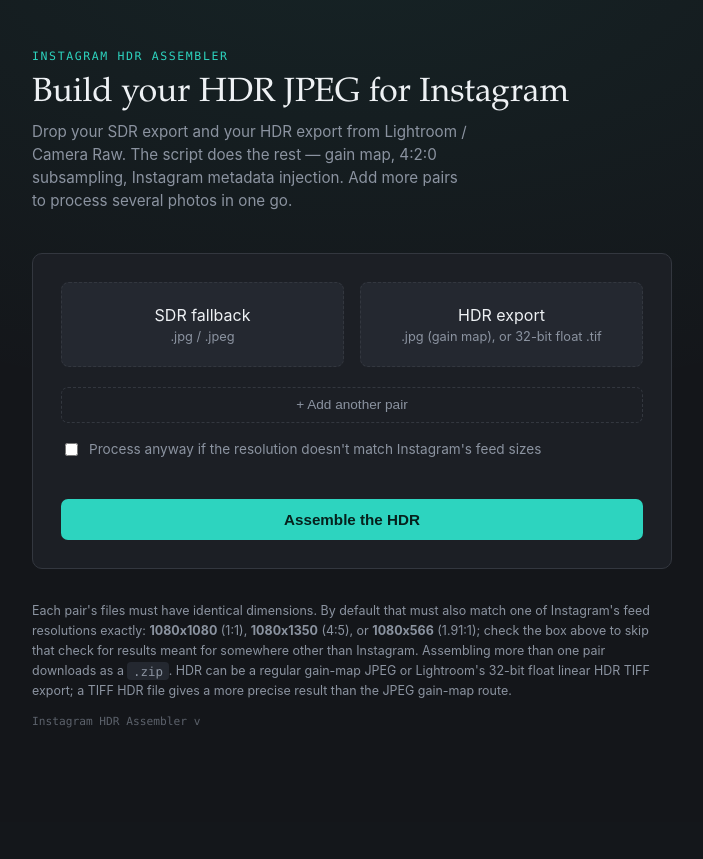
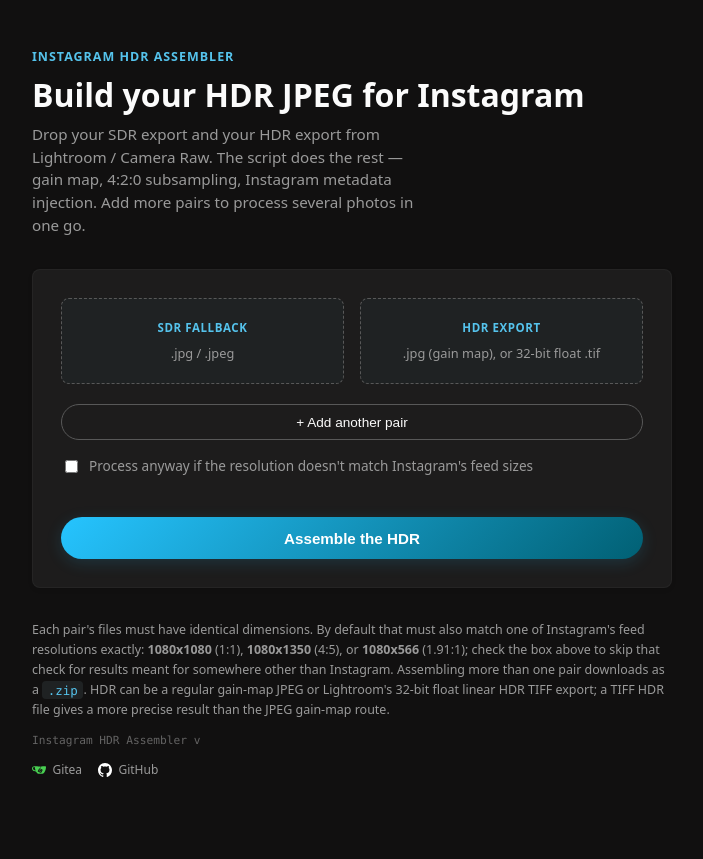
Before and after one commit to Djeex/instameex, a Python web app: template templates/index.html in a window 1280 px wide. Shown: the whole page, without its empty margins (288-991 px from the left). Before the commit the page ends 728 px from the top, so only its background shows below. Run offline with Jinja, Linux system fonts and the light colour scheme; the template is opened without the code that fills it, so the values that code supplies are empty.

Commit message:
Restyle the UI to match lumeex's back-office look, add repo links
Reworked static/style.css to follow the same visual language as
lumeex's back office (near-black background, cyan accent, gradient
pill buttons, translucent bordered panels) instead of the previous
generic dark-teal theme. Dropzones now use a dashed border while
empty, turning solid once a file is picked. Also fixes a stale CSS
selector (.dropzone label.tag) that never matched the actual markup
(a <span>), so the SDR/HDR tag labels were unstyled before.

Adds Gitea and GitHub repo links in the footer, using the same icons
and link pattern as lumeex.

```diff
--- a/docker/compose.yaml
+++ b/docker/compose.yaml
@@ -9,7 +9,3 @@ services:
     restart: unless-stopped
     ports:
       - "5050:5000"  # host:container — change 5050 if that's taken too
-    # Put a reverse proxy (Traefik/nginx/SWAG) in front of this if you
-    # want it reachable outside your LAN — the Flask app itself has no
-    # auth and no rate limiting, so keep it internal-only or add both
-    # before exposing it further than your own network.
--- a/static/style.css
+++ b/static/style.css
@@ -1,17 +1,25 @@
 :root {
-  --bg: #14161a;
-  --surface: #1c1f25;
-  --surface-raised: #242830;
-  --border: #33373f;
-  --text: #eef1f4;
-  --text-muted: #8b93a0;
-  --accent: #2dd4bf;
-  --accent-dim: #2a8577;
-  --ok: #7fa37a;
-  --err: #c4604a;
-  --serif: Charter, "Iowan Old Style", "Palatino Linotype", Georgia, ui-serif, serif;
+  --bg: #111010;
+  --surface: rgb(67 67 67 / 26%);
+  --surface-raised: #1f2223;
+  --surface-focus: #161616;
+  --border: #2f2e2e80;
+  --border-solid: #585858;
+  --text: #fbfbfb;
+  --text-muted: #9a9a9a;
+  --placeholder: #585858;
+  --accent: #55c3ec;
+  --accent-start: #26c4ff;
+  --accent-end: #016074;
+  --accent-hover-start: #72d9ff;
+  --accent-hover-end: #26657e;
+  --gold: #ffc700;
+  --ok: #049b3d;
+  --ok-bright: #28c76f;
+  --err: #dc3545;
+  --err-dim: rgb(121 26 19);
   --mono: ui-monospace, "SF Mono", "JetBrains Mono", Menlo, Consolas, monospace;
-  --sans: -apple-system, "Segoe UI", system-ui, sans-serif;
+  --sans: ui-sans-serif, system-ui, -apple-system, "Segoe UI", Roboto, "Helvetica Neue", Arial, sans-serif;
 }
 
 * { box-sizing: border-box; }
@@ -20,8 +28,6 @@ body {
   margin: 0;
   padding: 3rem 1.5rem 5rem;
   background: var(--bg);
-  background-image:
-    radial-gradient(ellipse 900px 500px at 50% -10%, rgba(45, 212, 191, 0.07), transparent);
   color: var(--text);
   font-family: var(--sans);
   line-height: 1.5;
@@ -34,19 +40,20 @@ body {
 }
 
 .eyebrow {
-  font-family: var(--mono);
-  font-size: 0.72rem;
-  letter-spacing: 0.14em;
+  font-family: var(--sans);
+  font-size: 0.78rem;
+  font-weight: 700;
+  letter-spacing: 0.08em;
   text-transform: uppercase;
   color: var(--accent);
   margin: 0 0 0.6rem;
 }
 
 h1 {
-  font-family: var(--serif);
-  font-weight: 500;
-  font-size: 2.1rem;
-  line-height: 1.15;
+  font-family: var(--sans);
+  font-weight: 700;
+  font-size: 2rem;
+  line-height: 1.2;
   margin: 0 0 0.5rem;
   color: var(--text);
 }
@@ -54,14 +61,15 @@ h1 {
 .subtitle {
   color: var(--text-muted);
   font-size: 0.95rem;
-  margin: 0 0 2.5rem;
+  margin: 0 0 2rem;
   max-width: 46ch;
 }
 
 .card {
   background: var(--surface);
   border: 1px solid var(--border);
-  border-radius: 10px;
+  border-radius: 8px;
+  box-shadow: 0 2px 4px rgba(0, 0, 0, 0.1);
   padding: 1.75rem;
 }
 
@@ -91,32 +99,33 @@ form { display: block; }
   width: 1.5rem;
   height: 1.5rem;
   line-height: 1;
-  border: 1px solid var(--border);
+  border: 1px solid var(--border-solid);
   border-radius: 50%;
-  background: var(--surface-raised);
+  background: #2d2d2d;
   color: var(--text-muted);
   font-size: 1rem;
   cursor: pointer;
   z-index: 1;
+  transition: background 0.2s ease, color 0.2s ease;
 }
 
 .duo:first-child .remove-duo { display: none; }
-.remove-duo:hover { color: var(--err); border-color: var(--err); }
+.remove-duo:hover { background: var(--err-dim); color: var(--text); }
 
 .add-duo {
   display: block;
   width: 100%;
   background: transparent;
-  border: 1px dashed var(--border);
-  color: var(--text-muted);
+  border: 1px solid var(--border-solid);
+  color: var(--text);
   padding: 0.6rem 1rem;
-  border-radius: 7px;
+  border-radius: 30px;
   font-size: 0.85rem;
   cursor: pointer;
-  transition: border-color 0.15s ease, color 0.15s ease;
+  transition: background 0.2s ease;
 }
 
-.add-duo:hover { color: var(--text); border-color: var(--accent-dim); }
+.add-duo:hover { background: #2d2d2d; }
 
 .checkbox-row {
   display: flex;
@@ -128,7 +137,7 @@ form { display: block; }
   cursor: pointer;
 }
 
-.checkbox-row input { cursor: pointer; }
+.checkbox-row input { cursor: pointer; accent-color: var(--accent); }
 
 .dropzones {
   display: grid;
@@ -143,7 +152,7 @@ form { display: block; }
 
 .dropzone {
   position: relative;
-  border: 1px dashed var(--border);
+  border: 1px dashed var(--border-solid);
   border-radius: 8px;
   padding: 1.25rem 1rem;
   text-align: center;
@@ -152,20 +161,21 @@ form { display: block; }
 }
 
 .dropzone:has(input:focus-visible) {
-  outline: 2px solid var(--accent);
-  outline-offset: 2px;
+  border-color: var(--accent);
+  background: var(--surface-focus);
 }
 
 .dropzone.has-file {
-  border-color: var(--accent-dim);
   border-style: solid;
+  border-color: var(--accent);
 }
 
-.dropzone label.tag {
+.dropzone .tag {
   display: block;
-  font-family: var(--mono);
-  font-size: 0.68rem;
-  letter-spacing: 0.1em;
+  font-family: var(--sans);
+  font-size: 0.72rem;
+  font-weight: 600;
+  letter-spacing: 0.05em;
   text-transform: uppercase;
   color: var(--accent);
   margin-bottom: 0.5rem;
@@ -197,26 +207,27 @@ form { display: block; }
 button.run {
   width: 100%;
   margin-top: 1.5rem;
-  background: var(--accent);
-  color: #06211d;
+  background: linear-gradient(135deg, var(--accent-start), var(--accent-end));
+  color: #fff;
   border: none;
-  padding: 0.75rem 1rem;
-  border-radius: 7px;
+  padding: 0.8rem 1rem;
+  border-radius: 30px;
   font-size: 0.95rem;
-  font-weight: 600;
+  font-weight: 700;
   cursor: pointer;
-  transition: background 0.15s ease;
+  box-shadow: 0 4px 16px rgba(38, 196, 255, 0.15);
+  transition: background 0.2s ease;
 }
 
-button.run:hover { background: #5eead4; }
+button.run:hover { background: linear-gradient(135deg, var(--accent-hover-start), var(--accent-hover-end)); }
 button.run:focus-visible { outline: 2px solid var(--text); outline-offset: 2px; }
 
 .error-banner {
-  background: rgba(196, 96, 74, 0.12);
-  border: 1px solid rgba(196, 96, 74, 0.4);
-  color: #e2a795;
+  background: rgba(220, 53, 69, 0.12);
+  border: 1px solid rgba(220, 53, 69, 0.4);
+  color: #f28b95;
   padding: 0.7rem 0.9rem;
-  border-radius: 7px;
+  border-radius: 8px;
   font-size: 0.85rem;
   margin-bottom: 1.25rem;
 }
@@ -302,6 +313,7 @@ pre.log {
 .footnote code {
   font-family: var(--mono);
   background: var(--surface-raised);
+  color: var(--accent);
   padding: 0.1rem 0.35rem;
   border-radius: 4px;
 }
@@ -313,3 +325,29 @@ pre.log {
   font-size: 0.7rem;
   opacity: 0.6;
 }
+
+.repo-links {
+  display: flex;
+  gap: 1rem;
+  margin-top: 0.6rem;
+}
+
+.repo-links a {
+  display: flex;
+  align-items: center;
+  gap: 0.4rem;
+  color: var(--text-muted);
+  font-size: 0.75rem;
+  text-decoration: none;
+  transition: color 0.15s ease;
+}
+
+.repo-links a:hover { color: var(--text); }
+
+.repo-links .icon {
+  width: 14px;
+  height: 14px;
+  display: flex;
+}
+
+.repo-links .icon img { width: 100%; height: 100%; }
--- a/templates/index.html
+++ b/templates/index.html
@@ -59,6 +59,16 @@
       than the JPEG gain-map route.
     </p>
     <p class="version">Instagram HDR Assembler v{{ app_version }}</p>
+    <div class="repo-links">
+      <a href="https://git.djeex.fr/Djeex/insta-hdr-converter" target="_blank" rel="noopener">
+        <span class="icon"><img src="{{ url_for('static', filename='gitea.svg') }}" alt=""></span>
+        Gitea
+      </a>
+      <a href="https://github.com/Djeex/insta-hdr-converter" target="_blank" rel="noopener">
+        <span class="icon"><img src="{{ url_for('static', filename='github.svg') }}" alt=""></span>
+        GitHub
+      </a>
+    </div>
   </div>
 
   <script>
```
Also changed, not shown: other parts of static/style.css (+23 -23 lines), templates/result.html (+10 -0 lines), README.md, static/gitea.svg (added), static/github.svg (added), 3 other files.
